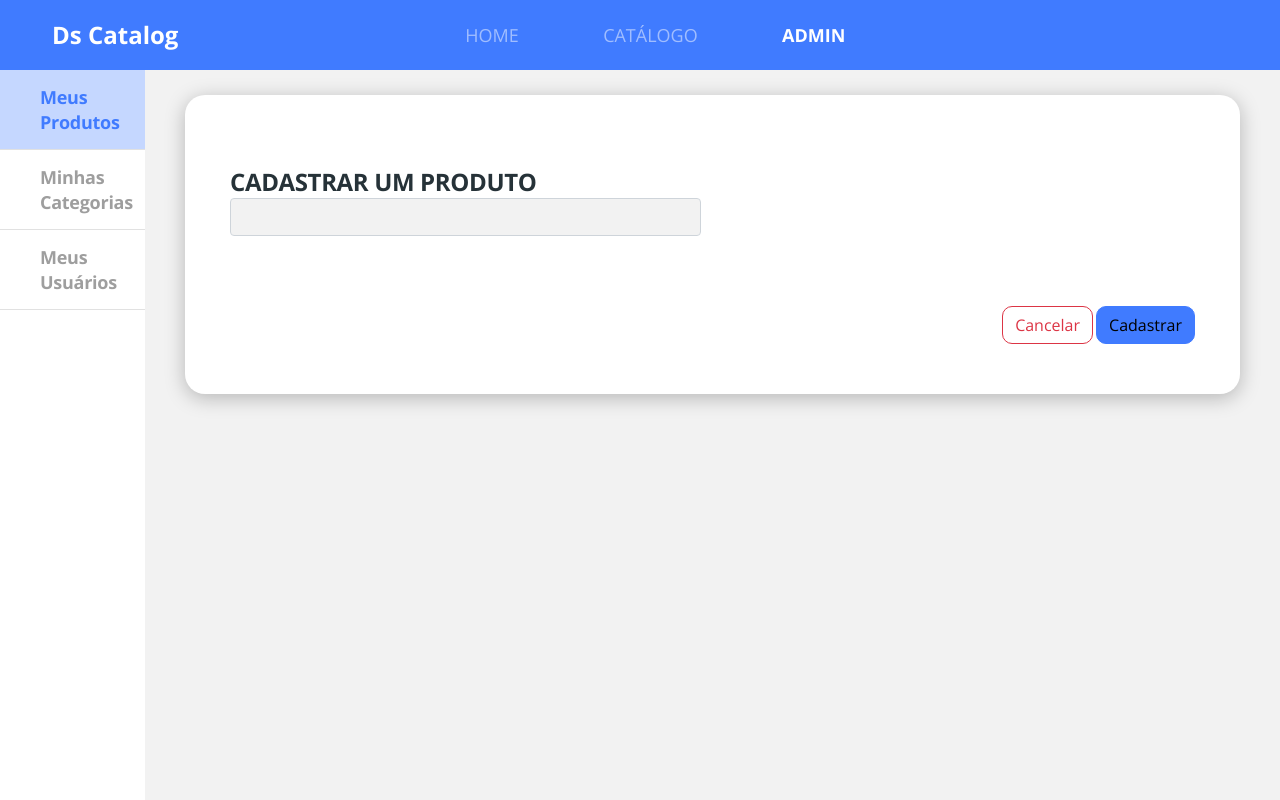
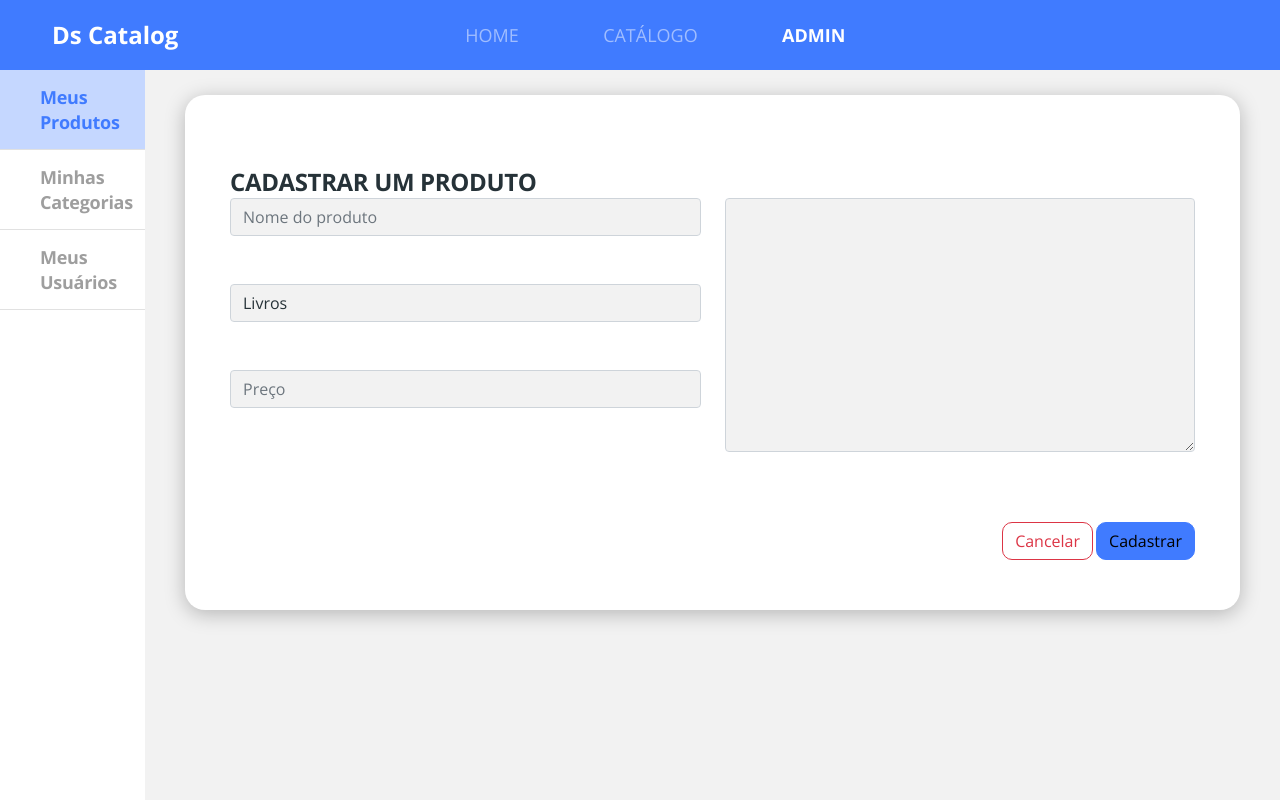
Before and after one commit to sirAndre1337/dscatalog, a React (Create React App) app in the folder front-web/: page /admin/products/create in a window 1280 px wide. Built offline with nearby package versions, Linux system fonts and the light colour scheme.

Commit message:
Form basico finalizado

```diff
--- a/front-web/src/pages/Admin/components/BaseForm/styles.scss
+++ b/front-web/src/pages/Admin/components/BaseForm/styles.scss
@@ -9,6 +9,7 @@
     line-height: 33px;
     letter-spacing: -0.015em;
     color: #263238;
+    text-transform: uppercase;
 }
 
 .outline-danger {
--- a/front-web/src/pages/Admin/components/Products/Form/index.tsx
+++ b/front-web/src/pages/Admin/components/Products/Form/index.tsx
@@ -1,15 +1,86 @@
+import { makeRequest } from 'core/utils/request';
+import React, { useState } from 'react';
 import BaseForm from '../../BaseForm';
 import './styles.scss';
 
+type FormState = {
+    name: string;
+    price: string;
+    category: number;
+    description: string;
+}
+
+type FormEvent = React.ChangeEvent<HTMLInputElement | HTMLSelectElement | HTMLTextAreaElement>;
+
 const Form = () => {
+    const [formData, setFormData] = useState<FormState>({
+        name: '',
+        price: '',
+        category: 1,
+        description: ''
+    });
+
+    const handleOnChange = (event: FormEvent) => {
+        const name = event.target.name;
+        const value = event.target.value;
+        setFormData(data => ({ ...data, [name]: value }));
+    }
+
+    const handleSubmit = (event: React.FormEvent<HTMLFormElement>) => {
+        event.preventDefault();
+        const payload = {
+            ...formData,
+            imgUrl: 'https://www.pontofrio-imagens.com.br/Control/ArquivoExibir.aspx?IdArquivo=1377580350',
+            categories: [{ id: formData.category }]
+        }
+        makeRequest({ url: '/products', method: 'POST', data: payload });
+    }
+
     return (
-        <BaseForm title="CADASTRAR UM PRODUTO">
-            <div className='row'>
-                <div className="col-6">
-                    <input type="text" className='form-control' />
+        <form onSubmit={handleSubmit}>
+            <BaseForm title="CADASTRAR UM PRODUTO">
+                <div className='row'>
+                    <div className="col-6">
+                        <input
+                            type="text"
+                            value={formData.name}
+                            name="name"
+                            className='form-control mb-5'
+                            onChange={handleOnChange}
+                            placeholder='Nome do produto'
+                        />
+                        <select
+                            value={formData.category}
+                            name='category'
+                            className='form-control mb-5'
+                            onChange={handleOnChange}
+                        >
+                            <option value="1">Livros</option>
+                            <option value="2">Eletronicos</option>
+                            <option value="3">Computadores</option>
+                        </select>
+                        <input
+                            type="text"
+                            value={formData.price}
+                            name='price'
+                            className='form-control'
+                            onChange={handleOnChange}
+                            placeholder='Preço'
+                        />
+                    </div>
+                    <div className="col-6">
+                        <textarea
+                            className='form-control'
+                            name="description"
+                            value={formData.description}
+                            cols={30}
+                            rows={10}
+                            onChange={handleOnChange}
+                        ></textarea>
+                    </div>
                 </div>
-            </div>
-        </BaseForm>
+            </BaseForm>
+        </form>
     )
 }
 
```
